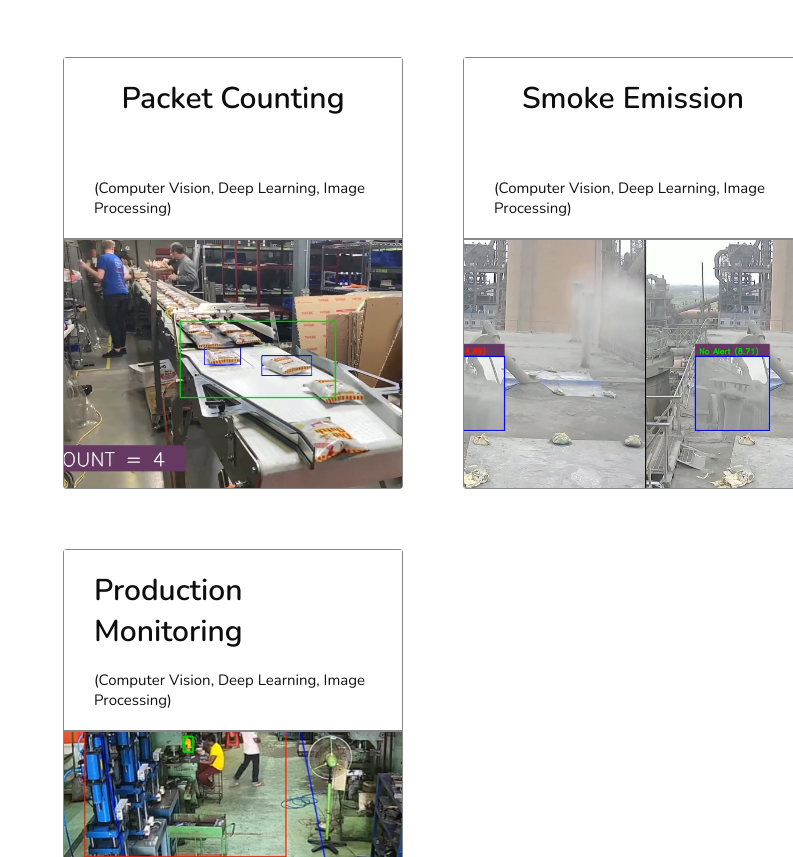
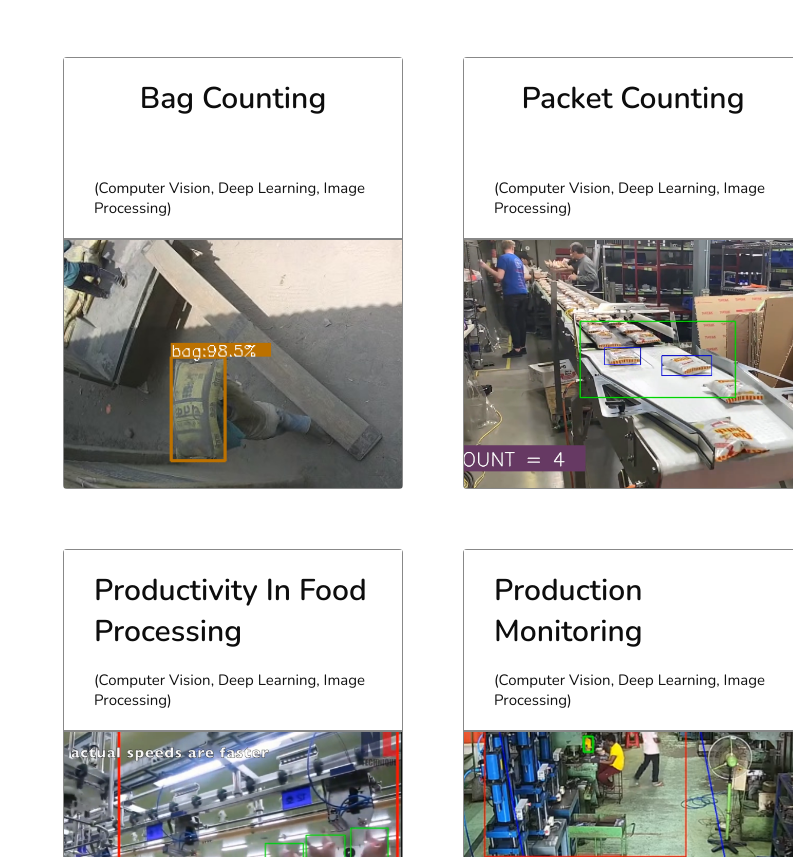
Before and after one commit to swarangithakare/swarangithakare.github.io, a plain HTML site: page index.html in a window 1280 px wide. Shown: the part 4049-4906 px from the top of the page, without its empty margins (487-1280 px from the left). Drawn offline with nearby package versions, Linux system fonts and the light colour scheme.

Commit message:
Project added

```diff
--- a/index.html
+++ b/index.html
@@ -268,6 +268,24 @@
           <div class="card">
             <a target="_blank" href="#">
               <div class="card__content">
+                <p class="card__header"><b>Bag Counting</b></p>
+                <p class="card_footer">
+                  (Computer Vision, Deep Learning, Image Processing)
+                </p>
+              </div>
+              <img
+                class="myImages"
+                src="images/bag_counting.png"
+                alt="Bag Counting"
+              />
+            </a>
+          </div>
+        </div>
+
+        <div class="grid__item">
+          <div class="card">
+            <a target="_blank" href="#">
+              <div class="card__content">
                 <p class="card__header"><b>Packet Counting</b></p>
                 <p class="card_footer">
                   (Computer Vision, Deep Learning, Image Processing)
```
Also changed, not shown: images/bag_counting.png (added).
